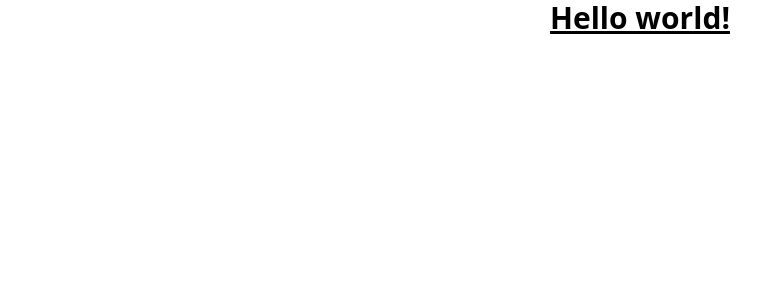
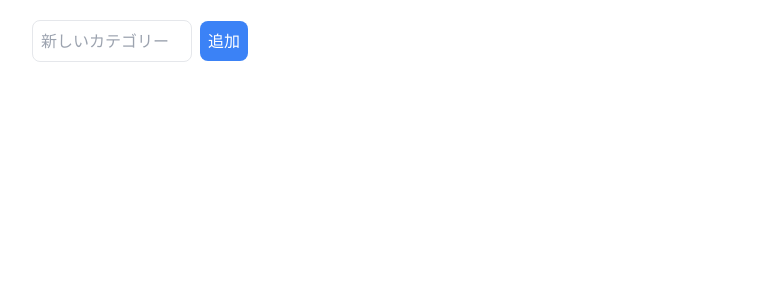
Before and after one commit to keita1899/recoil_todo_app, a React (Create React App) app: page / in a window 1280 px wide. Shown: the top 300 px of the page, without its empty margins (0-761 px from the left). Built offline with nearby package versions, Linux system fonts and the light colour scheme.

Commit message:
カテゴリー追加・表示機能作成

```diff
--- a/src/App.tsx
+++ b/src/App.tsx
@@ -1,13 +1,12 @@
-import React from 'react';
-import logo from './logo.svg';
 import './App.css';
+import { AddCategoryForm } from './components/AddCategoryForm';
+import { CategoryCardList } from './components/CategoryCardList';
 
 function App() {
   return (
-    <div className="App">
-      <h1 className="text-3xl font-bold underline">
-      Hello world!
-    </h1>
+    <div className="App flex mt-5">
+      <CategoryCardList />
+      <AddCategoryForm />
     </div>
   );
 }
--- a/src/atom.ts
+++ b/src/atom.ts
@@ -1,24 +1,10 @@
 import { atom, atomFamily } from "recoil"
-
-export type Todo = {
-  id: number
-  categoryId: number
-  name: string
-  isEdit: boolean
-  isComplete: boolean
-}
-
-export type Category = {
-  id: number
-  title: string
-}
+import { Category, Todo } from "./types"
 
 export const categoriesState = atom<Category[]>({
   key: 'categorieState',
   default: [
-    { id: 1, title: 'Work' },
-    { id: 2, title: 'Personal' },
-    { id: 3, title: 'Shopping' },
+
   ]
 })
 
--- /dev/null
+++ b/src/components/AddCategoryForm.tsx
@@ -0,0 +1,39 @@
+import { useState } from "react";
+import { useSetRecoilState } from "recoil";
+import { categoriesState } from "../atom";
+import { Category } from "../types";
+
+export const AddCategoryForm = () => {
+  const [newCategoryTitle, setNewCategoryTitle] = useState("");
+  const setCategories = useSetRecoilState(categoriesState);
+
+  const addCategory = (e: React.FormEvent<HTMLFormElement>) => {
+    e.preventDefault();
+    if (newCategoryTitle.trim() === "") return;
+
+    const newCategory: Category = {
+      id: Date.now(),
+      title: newCategoryTitle,
+    };
+
+    setCategories((oldCategories) => [...oldCategories, newCategory]);
+    setNewCategoryTitle("");
+  };
+
+  return (
+    <form onSubmit={addCategory} className="flex items-center mb-4">
+      <input
+        type="text"
+        value={newCategoryTitle}
+        onChange={(e) => setNewCategoryTitle(e.target.value)}
+        className="border rounded-lg p-2 w-40"
+        placeholder="新しいカテゴリー"
+      />
+      <input
+        type="submit"
+        value="追加"
+        className="bg-blue-500 text-white rounded-lg p-2 ml-2 cursor-pointer"
+      />
+    </form>
+  );
+};
--- /dev/null
+++ b/src/components/AddTodoForm.tsx
@@ -0,0 +1,16 @@
+export const AddTodoForm = () => {
+  return (
+    <form className="mt-2">
+      <input
+        type="text"
+        className="border rounded-lg p-2 w-full"
+        placeholder="新しいTODO"
+      />
+      <input
+        type="submit"
+        value="追加"
+        className="bg-green-500 text-white rounded-lg p-2 mt-2 cursor-pointer"
+      />
+    </form>
+  );
+};
--- /dev/null
+++ b/src/components/CategoryCard.tsx
@@ -0,0 +1,15 @@
+import { Category } from "../types"
+import { AddTodoForm } from "./AddTodoForm"
+
+type CategoryCardProps = {
+  category: Category
+}
+
+export const CategoryCard = ({category}: CategoryCardProps) => {
+  return (
+    <div className="bg-white shadow-lg rounded-lg p-4 w-60">
+      <h3 className="font-bold text-lg">{category.title}</h3>
+      <AddTodoForm />
+    </div>
+  )
+}
--- /dev/null
+++ b/src/components/CategoryCardList.tsx
@@ -0,0 +1,15 @@
+import { useRecoilValue } from "recoil"
+import { categoriesState } from "../atom"
+import { CategoryCard } from "./CategoryCard"
+
+export const CategoryCardList = () => {
+  const categories = useRecoilValue(categoriesState)
+
+  return (
+    <div className="flex space-x-4 p-4">
+      {categories.map((category) => (
+        <CategoryCard key={category.id} category={category} />
+      ))}
+    </div>
+  )
+}
--- /dev/null
+++ b/src/types.ts
@@ -0,0 +1,12 @@
+export type Todo = {
+  id: string
+  categoryId: string
+  name: string
+  isEdit: boolean
+  isComplete: boolean
+}
+
+export type Category = {
+  id: number
+  title: string
+}
--- a/tsconfig.json
+++ b/tsconfig.json
@@ -16,7 +16,7 @@
     "module": "esnext",
     "moduleResolution": "node",
     "resolveJsonModule": true,
-    "isolatedModules": true,
+    "isolatedModules": false,
     "noEmit": true,
     "jsx": "react-jsx"
   },
```
